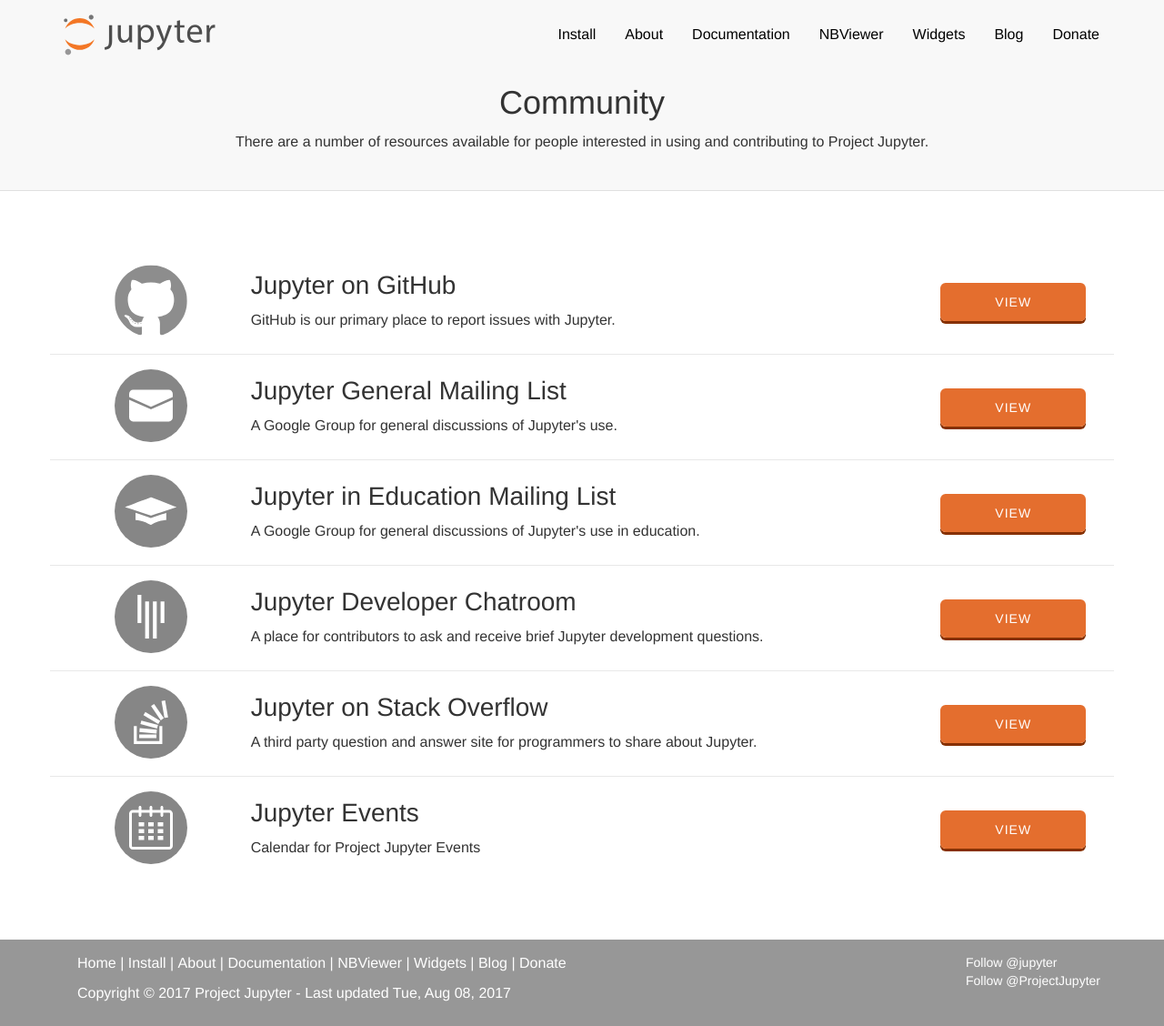
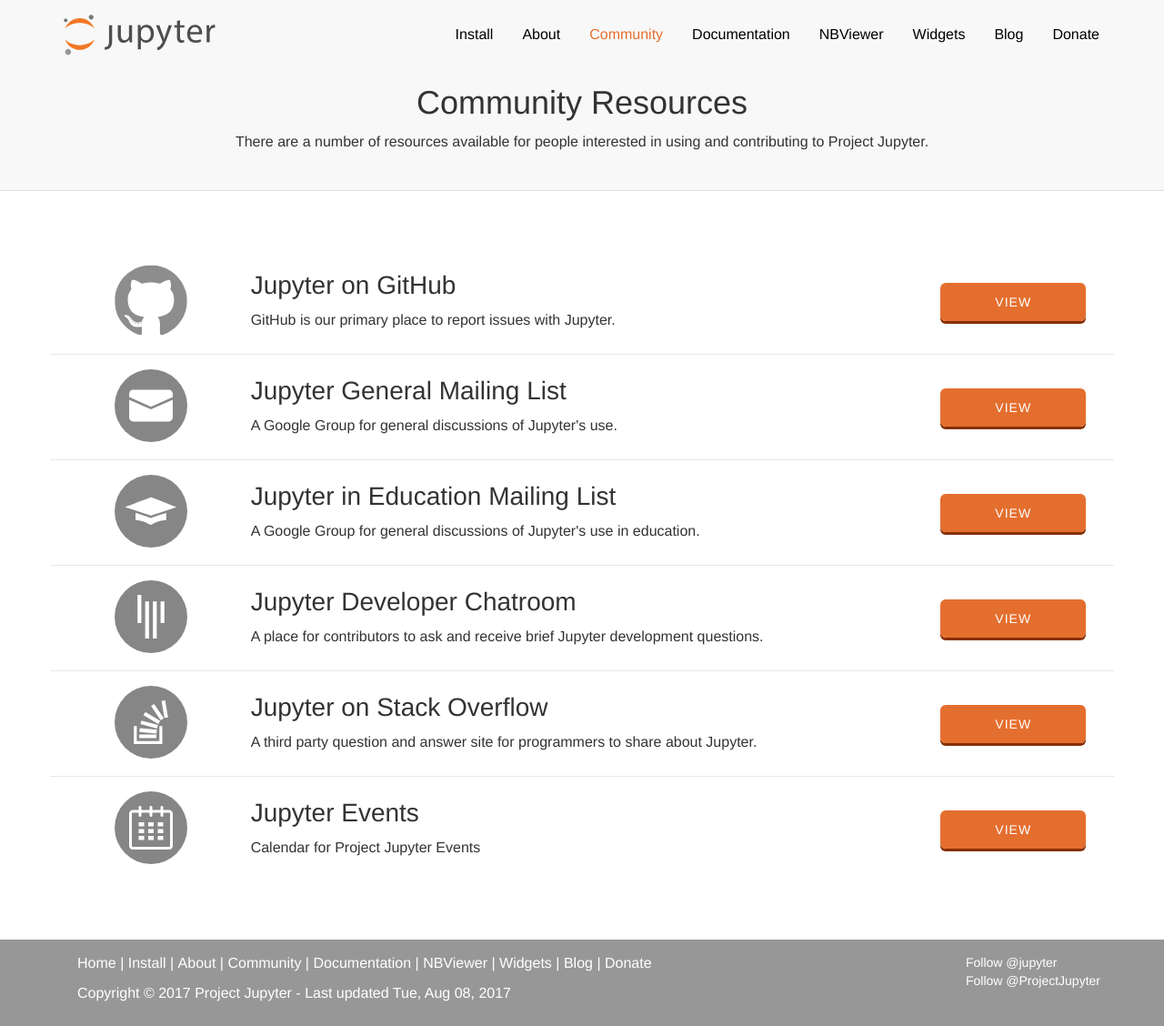
Before and after one commit to jupyter/jupyter.github.io, a Jekyll site: the page built from community.html, in a window 1280 px wide and 1128 px high. Shown: the whole window at 91% size. Built offline with Jekyll 4.4.1, drawn with Linux system fonts in a browser that asks for light colours; comment, search, counter and statistics services are not loaded.

Commit message:
Fixed problem where the new community tab wouldnt show up in the website navigation bar

```diff
--- a/_data/nav.yml
+++ b/_data/nav.yml
@@ -1,7 +1,7 @@
 head:
     - Install
     - About
-    - Resources
+    - Community
     - Documentation
     - title: NBViewer
       url: https://nbviewer.jupyter.org
--- a/community.html
+++ b/community.html
@@ -9,7 +9,7 @@
         <div class="container">
             <div class="row">
                 <div class="col-xs-12">
-                    <h2>Community</h2>
+                    <h2>Community Resources</h2>
                     <p>There are a number of resources available for people interested in using and contributing to Project Jupyter.</p>
                 </div>
             </div>
```
